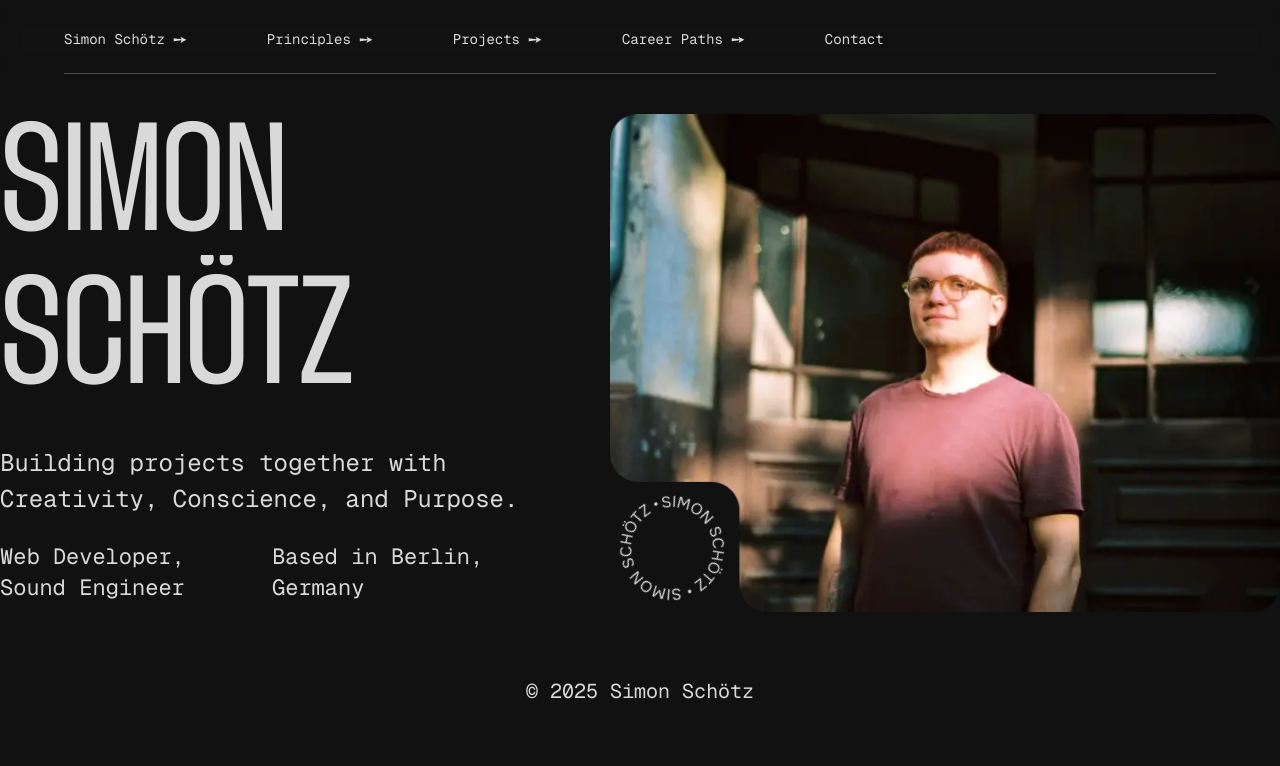
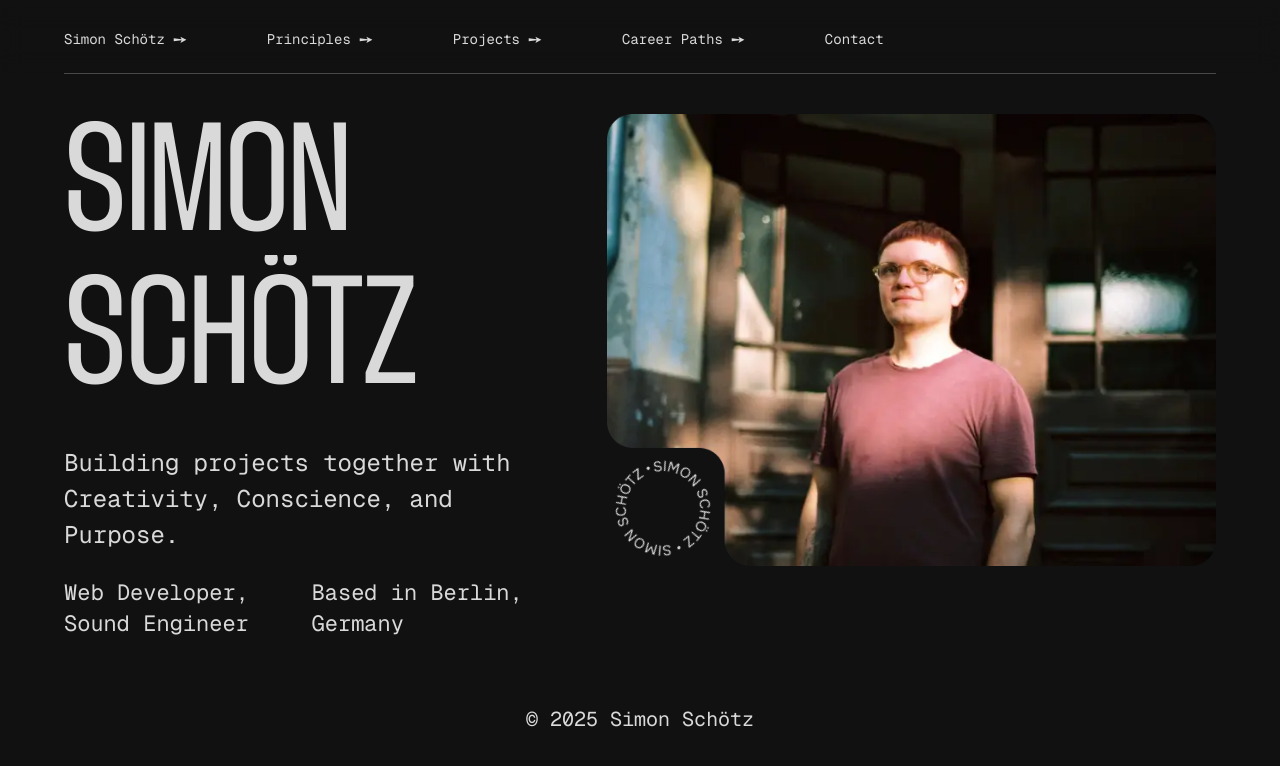
Before and after one commit to SimonSchoetz/simon-schoetz-website-2025, a Next.js app: page / in a window 1280 px wide. Shown: the top 766 px of the page. Built offline with nearby package versions, Linux system fonts and the light colour scheme.

Commit message:
add section padding utility class

```diff
--- a/app/globals.css
+++ b/app/globals.css
@@ -36,6 +36,7 @@
 
   --text-xs: 0.875rem; /* 14px */
   --text-sm: 1rem; /* 16px */
+  --text-md: 1.125rem; /* 18px */
   --text-base: var(--fs-base); /* 20px */
   --text-lg: 1.5rem; /* 24px */
   --text-2xl: 1.875rem; /* 30px */
@@ -63,10 +64,14 @@ html {
 }
 /* utility classes */
 
-.content-center {
-  @apply flex items-center justify-center;
+@layer utilities {
+  .content-center {
+    @apply flex items-center justify-center;
+  }
+  .section-padding {
+    @apply px-4 md:gap-14 lg:px-16;
+  }
 }
-
 /* animation classes */
 
 @keyframes spin {
```
